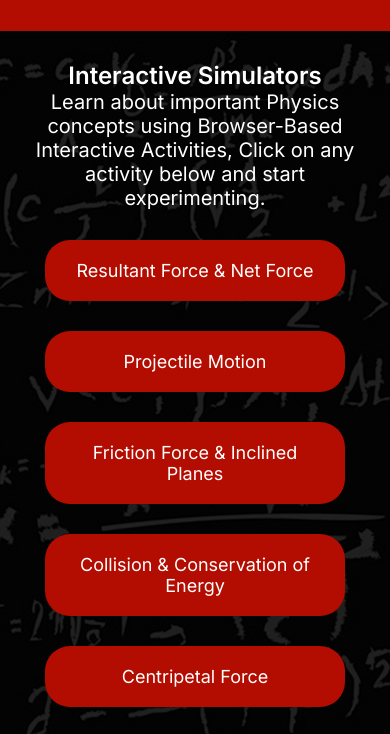
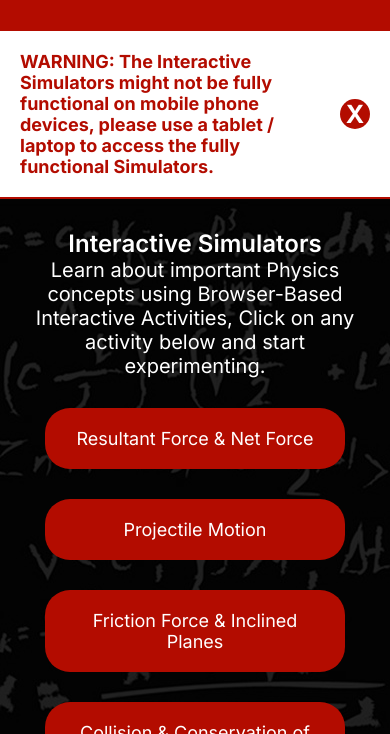
Before and after one commit to AbdelrahmanAbuessa/PhysicsEducationHub, a plain HTML site: page index.html in a window 390 px wide. Shown: the part 96-830 px from the top of the page. Drawn offline with Linux system fonts and the light colour scheme.

Commit message:
Add files via upload

```diff
--- a/index.html
+++ b/index.html
@@ -12,10 +12,16 @@
             <div class="subtitle">For High School Students & Teachers</div>
         </div>
         <div class="main">
+            <div class="section phone-warning" id="phone-warning">
+                <div class="warning-text">
+                    WARNING: The Interactive Simulators might not be fully functional on mobile phone devices,
+                    please use a tablet / laptop to access the fully functional Simulators.
+                </div>
+                <div class="close-warning" id="close-warning">X</div>
+            </div>
             <div class="section">
                 <div class="background-image simBG"></div>
                 <div class="content">
-
                     <div class="inner-title">Interactive Simulators</div>
                     <div class="inner-p">
                         Learn about important Physics concepts using Browser-Based Interactive Activities,
@@ -124,5 +130,7 @@
                 </div>
             </div>
         </div>
+
+        <script src="script.js"></script>
     </body>
 </html>
--- a/style.css
+++ b/style.css
@@ -179,6 +179,34 @@ img {
     width: 30px;
 }
 
+.phone-warning {
+    color: #B30C00;
+    padding: 20px;
+    display: none;
+    justify-content: center;
+    align-items: center;
+}
+
+.warning-text {
+    font-weight: bold;
+    font-size: 18px;
+    width: 50%;
+}
+
+.close-warning {
+    width: 30px;
+    height: 30px;
+    color: white;
+    background-color: #B30C00;
+    border-radius: 50%;
+    font-weight: bold;
+    font-size: 25px;
+    display: flex;
+    justify-content: center;
+    align-items: center;
+    cursor: pointer;
+}
+
 @media (max-width: 767px) {
     .header {
         height: 15vh;
@@ -236,6 +264,15 @@ img {
         margin-top: 20px;
         width: 100%;
         padding: 0;
+    }
+
+    .phone-warning {
+        display: flex;
+        justify-content: space-between;
+    }
+
+    .warning-text {
+        width: 85%;
     }
 }
 
```
